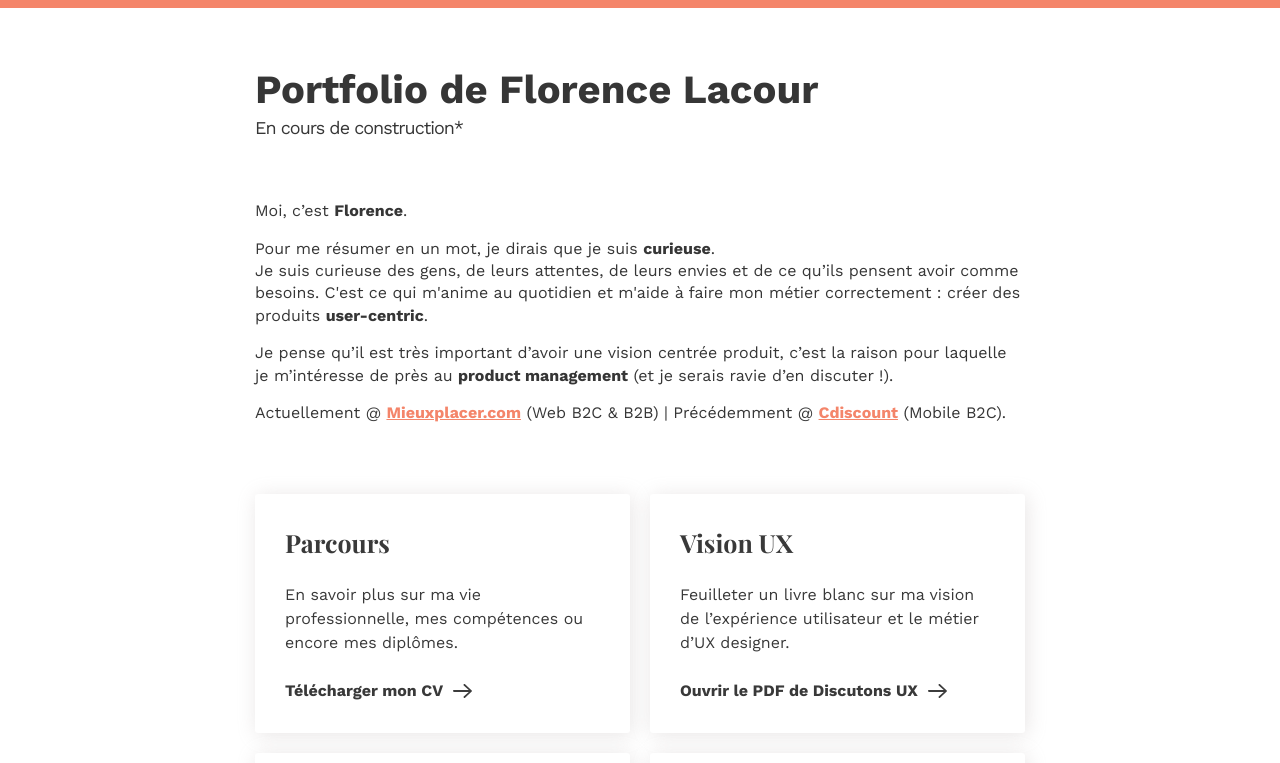
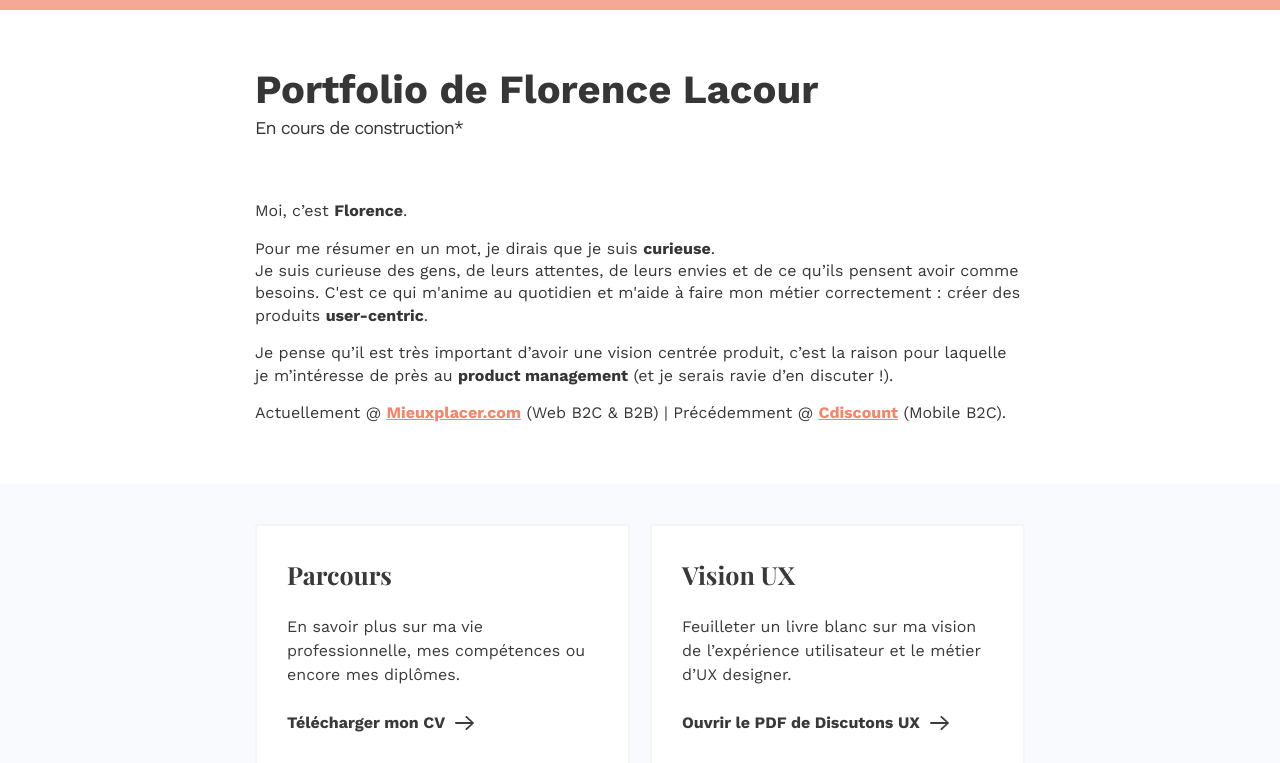
Before and after one commit to florencelacour/florencelacour.github.io, a Vue app: page / in a window 1280 px wide. Shown: the top 763 px of the page. Built offline with nearby package versions, Linux system fonts and the light colour scheme.

Commit message:
:lipstick: Changement des bordures et des ombres.

```diff
--- a/src/App.vue
+++ b/src/App.vue
@@ -18,12 +18,21 @@ body {
 }
 
 body::before {
-  height: 8px;
+  height: 10px;
   width: 100%;
   content: '';
-  background-color: #f4856a;
+  background-color: #f4866ab7;
   position: fixed;
   top: 0;
+}
+
+body::after {
+  height: 10px;
+  width: 100%;
+  content: '';
+  background-color: #f4866ab7;
+  position: fixed;
+  bottom: 0;
 }
 
 @media (max-width: 900px) {
--- a/src/components/Card.vue
+++ b/src/components/Card.vue
@@ -46,9 +46,13 @@ export default {
   margin: 10px;
   padding: 30px;
   border-radius: 3px;
-  box-shadow: 2px 2px 20px rgba(161, 149, 149, 0.247);
   background-color: white;
   text-decoration: none;
+  border: 2px solid #f3f5f7;
+}
+
+.block:hover {
+  border: 2px solid #e2e8ee;
 }
 
 h3 {
@@ -75,10 +79,6 @@ h3 {
   text-decoration: none;
 }
 
-.block:hover {
-  box-shadow: 2px 2px 20px rgba(161, 149, 149, 0.363);
-}
-
 img {
   margin-left: 10px;
 }
--- a/src/views/Home.vue
+++ b/src/views/Home.vue
@@ -29,7 +29,7 @@
       </p>
     </section>
 
-    <div>
+    <div class="cards-block">
       <section class="cards">
         <Card
           title="Parcours"
@@ -135,6 +135,11 @@ p:last-of-type {
   margin-bottom: 0;
 }
 
+.cards-block {
+  background-color: #f8fafe;
+  padding: 30px 0;
+}
+
 .cards {
   display: flex;
   flex-wrap: wrap;
```
